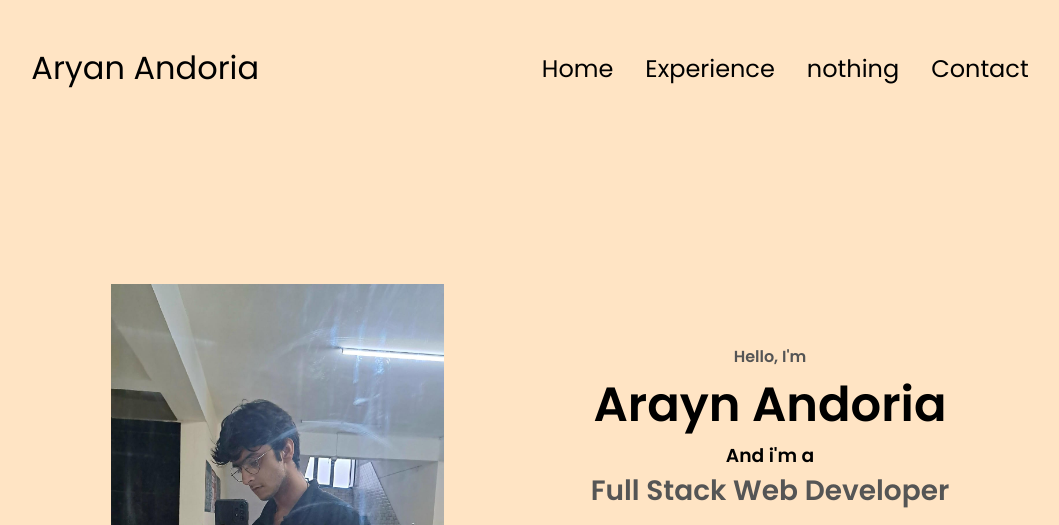
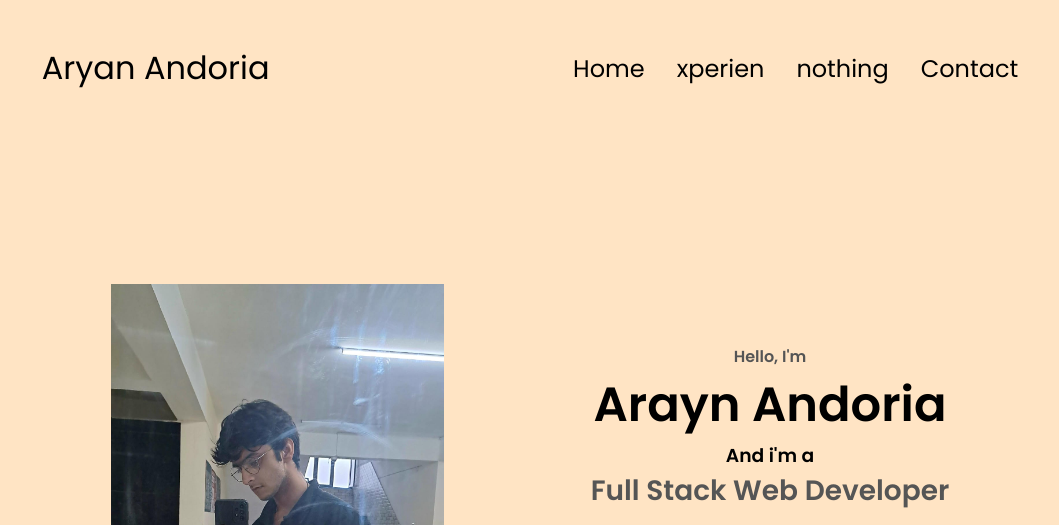
Before and after one commit to aryanandoria/Portfolio-website, a plain HTML site: page index.html in a window 1280 px wide. Shown: the top 525 px of the page, without its empty margins (110-1169 px from the left). Drawn offline with Linux system fonts and the light colour scheme.

Commit message:
changed  nav

```diff
--- a/index.html
+++ b/index.html
@@ -14,7 +14,7 @@
       <div>
         <ul class="nav-links">
           <li><a href="#about">Home</a></li>
-          <li><a href="#experience">Experience </a></li>
+          <li><a href="#experience">xperien </a></li>
           <li><a href="#projects">nothing </a></li>
           <li><a href="#contact">Contact</a></li>
         </ul>
```
